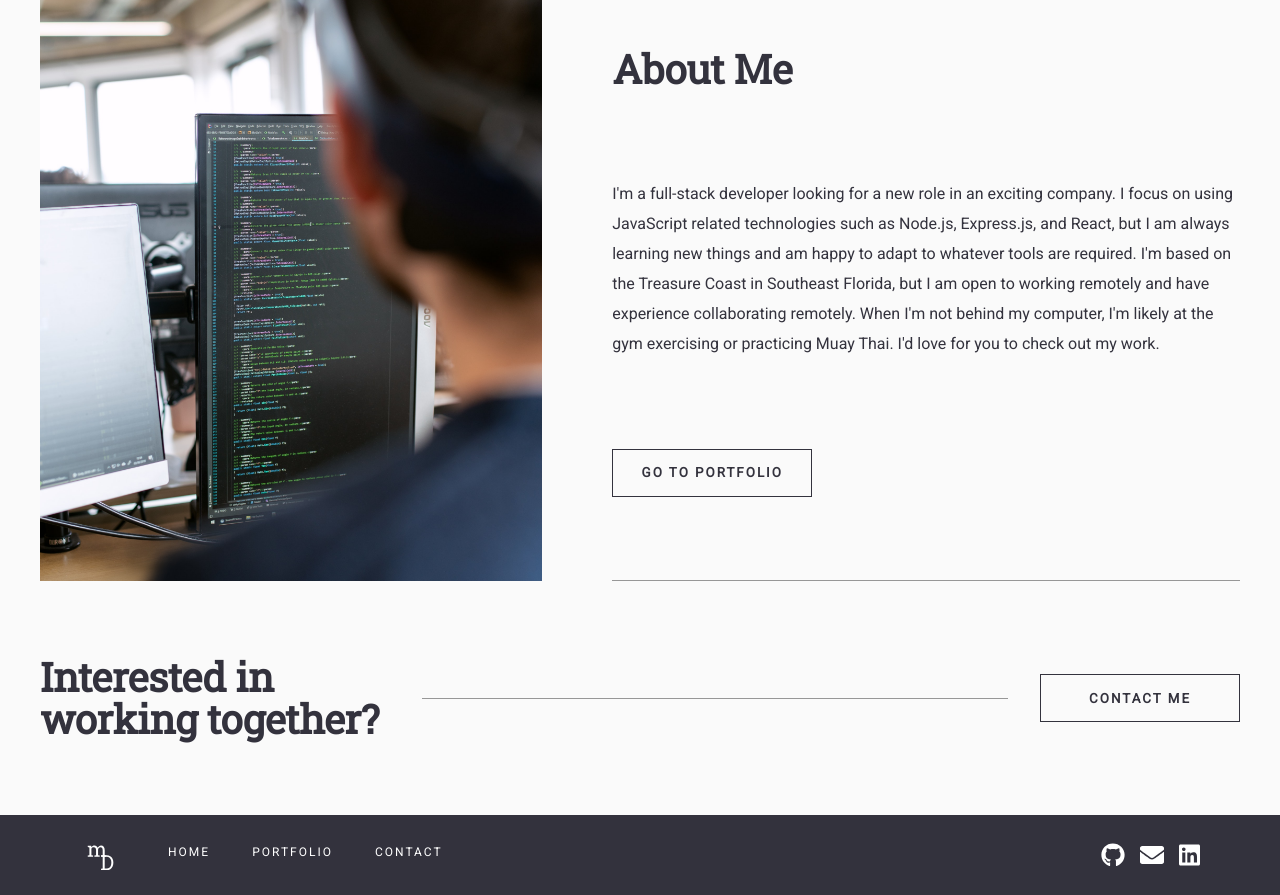
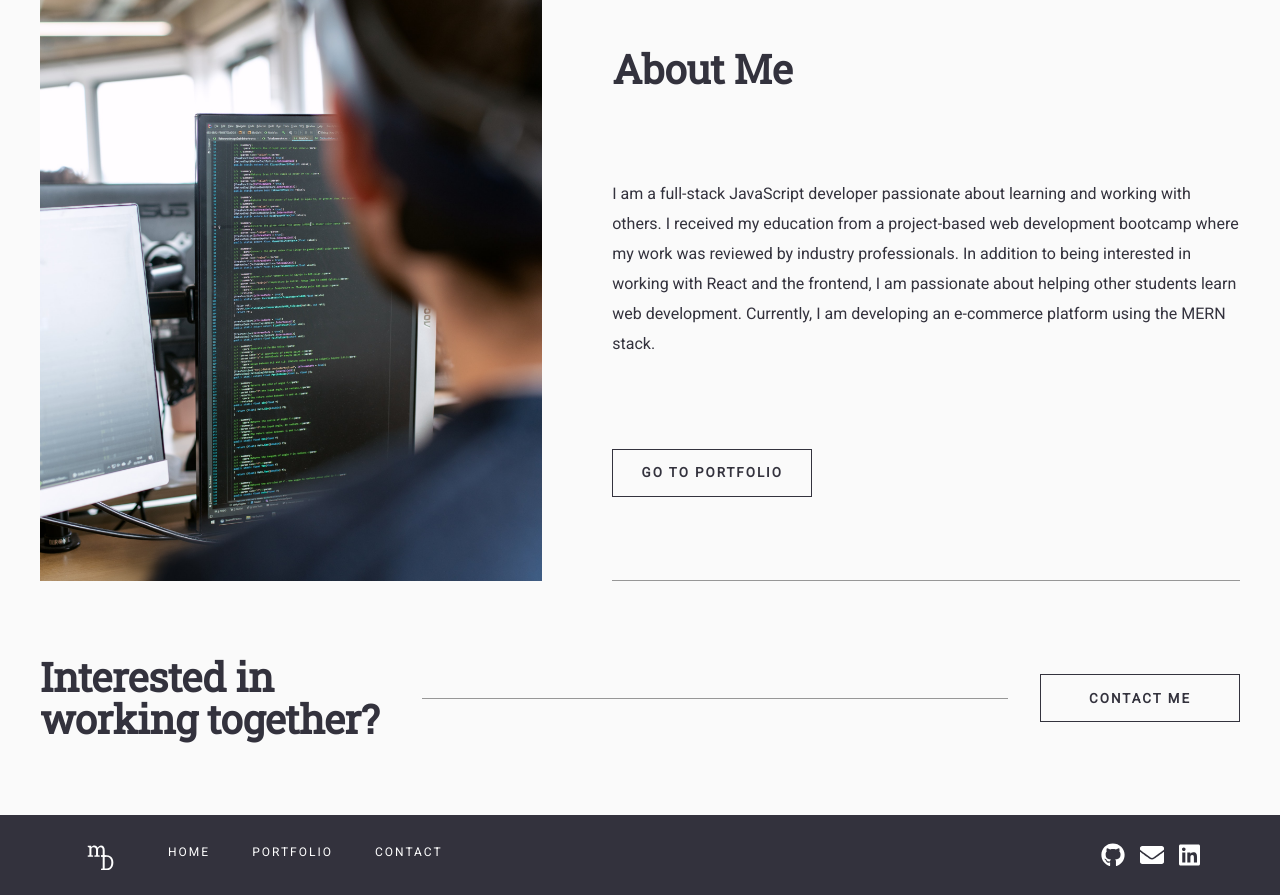
Before and after one commit to mdillemuth/portfolio, a React (Create React App) app: page / in a window 1280 px wide. Shown: the part 862-1757 px from the top of the page. Built offline with nearby package versions, Linux system fonts and the light colour scheme.

Commit message:
Update about me content

```diff
--- a/src/components/About.js
+++ b/src/components/About.js
@@ -1,5 +1,5 @@
-import React from 'react';
-import { HashLink } from 'react-router-hash-link';
+import React from 'react'
+import { HashLink } from 'react-router-hash-link'
 
 export default function About() {
   return (
@@ -9,14 +9,13 @@ export default function About() {
         <hr />
         <h2>About Me</h2>
         <p>
-          I'm a full-stack developer looking for a new role in an exciting
-          company. I focus on using JavaScript related technologies such as
-          Node.js, Express.js, and React, but I am always learning new things
-          and am happy to adapt to whatever tools are required. I'm based on the
-          Treasure Coast in Southeast Florida, but I am open to working remotely
-          and have experience collaborating remotely. When I'm not behind my
-          computer, I'm likely at the gym exercising or practicing Muay Thai.
-          I'd love for you to check out my work.
+          I am a full-stack JavaScript developer passionate about learning and
+          working with others. I received my education from a project-based web
+          development bootcamp where my work was reviewed by industry
+          professionals. In addition to being interested in working with React
+          and the frontend, I am passionate about helping other students learn
+          web development. Currently, I am developing an e-commerce platform
+          using the MERN stack.
         </p>
         <HashLink to='/portfolio#portfolio' smooth>
           <button className='btn btn--secondary about__btn'>
@@ -26,5 +25,5 @@ export default function About() {
         <hr />
       </div>
     </div>
-  );
+  )
 }
```
